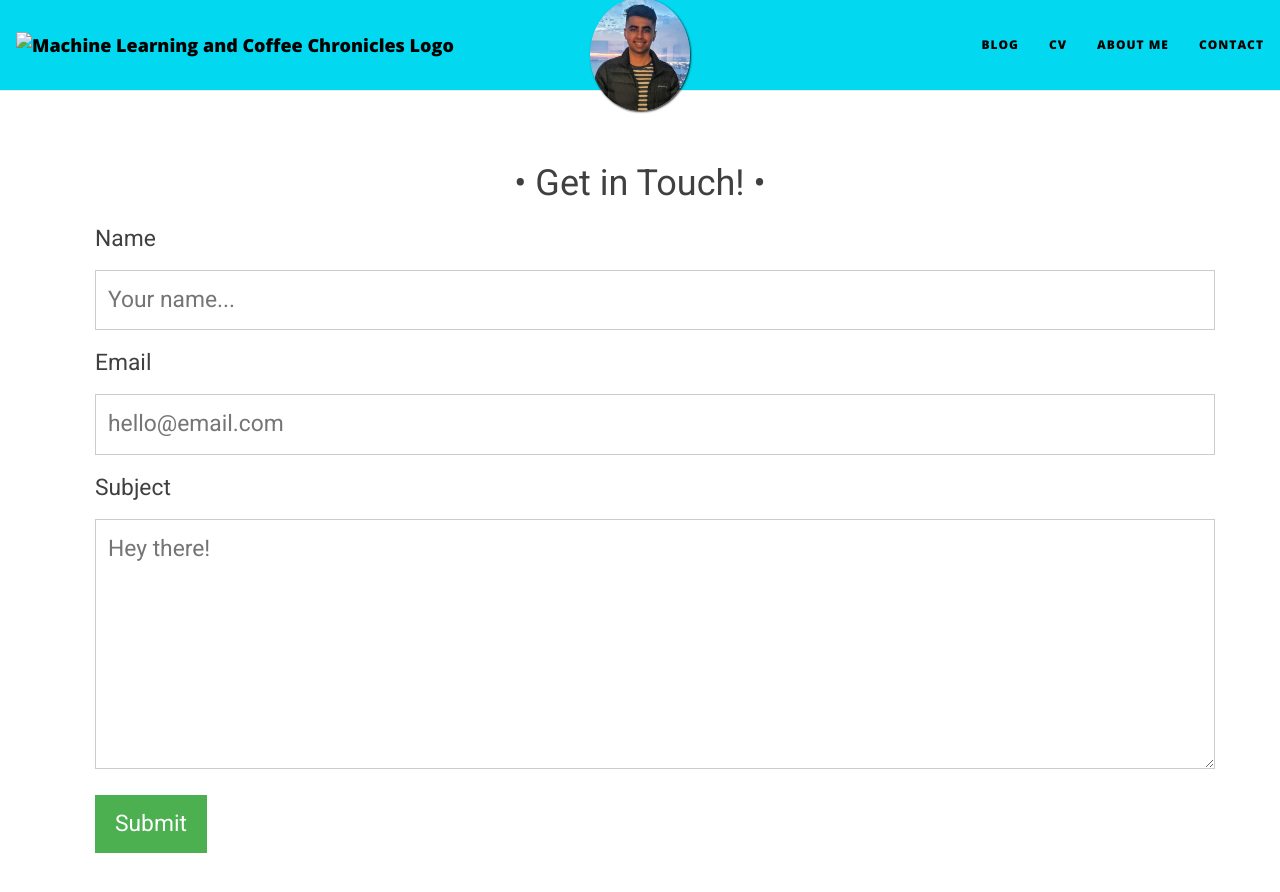
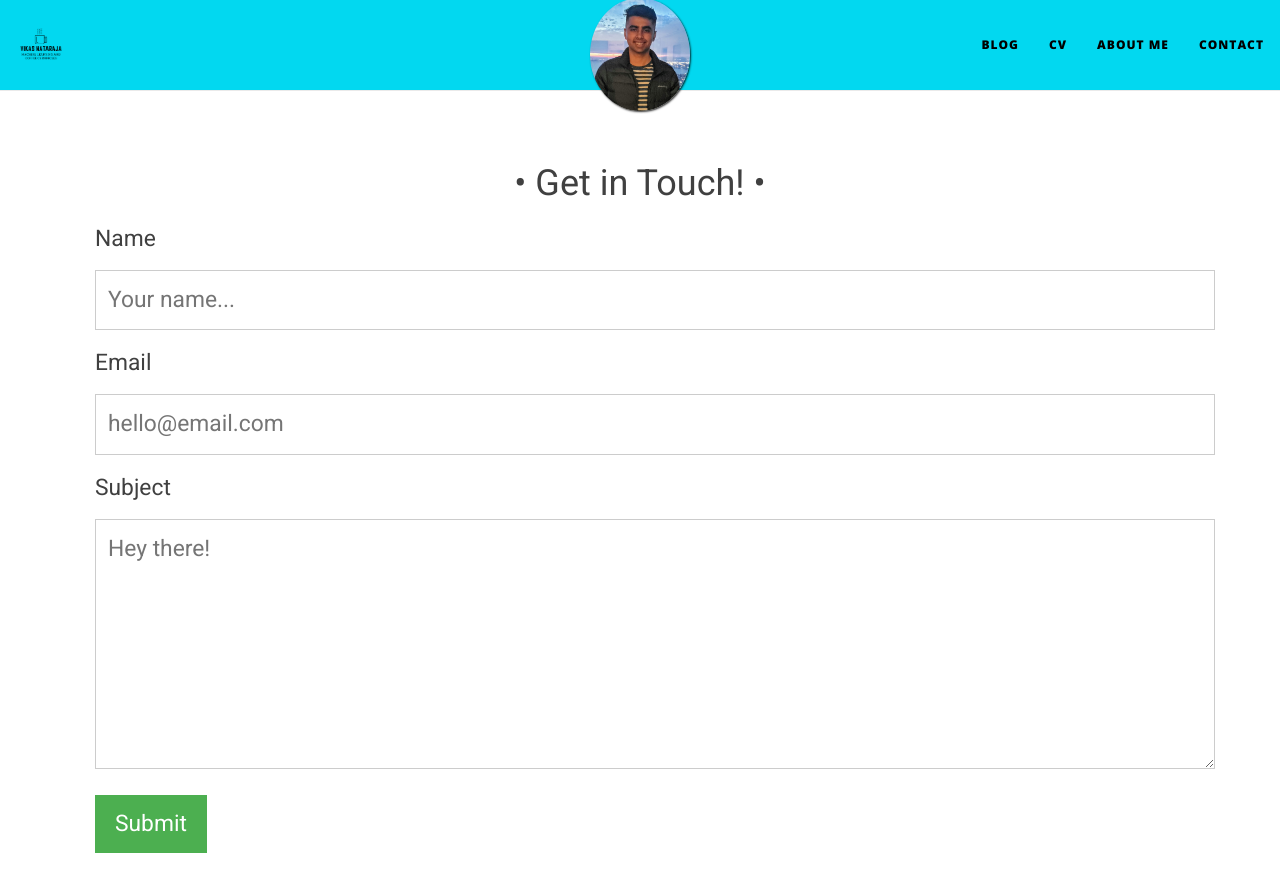
Before and after one commit to vikasnataraja/vikasnataraja.github.io, a Jekyll site: the page built from contact.html, in a window 1280 px wide and 900 px high. Shown: the top 892 px of the window. Built offline with Jekyll 4.4.1, drawn with Linux system fonts in a browser that asks for light colours; nearby versions of some CDN libraries.

Commit message:
fix logo not appearing in blogs

```diff
--- a/_config.yml
+++ b/_config.yml
@@ -25,14 +25,14 @@ navbar-links:
 
 # Image to show in the navigation bar - works best with a square image
 # Remove this parameter if you don't want an image in the navbar
-avatar: "assets/img/cn_tower.jpg"
+avatar: "/assets/img/cn_tower.jpg"
 
 # By default, the image is cut into a circle. You can disable this behaviour here.
 round-avatar: true
 
 # If you want to have an image logo in the top-left corner instead of the title text,
 # then specify the following parameter
-title-img: "assets/img/icons/sidebar.png"
+title-img: "/assets/img/icons/sidebar.png"
 
 
 # --- Footer options --- #
```
